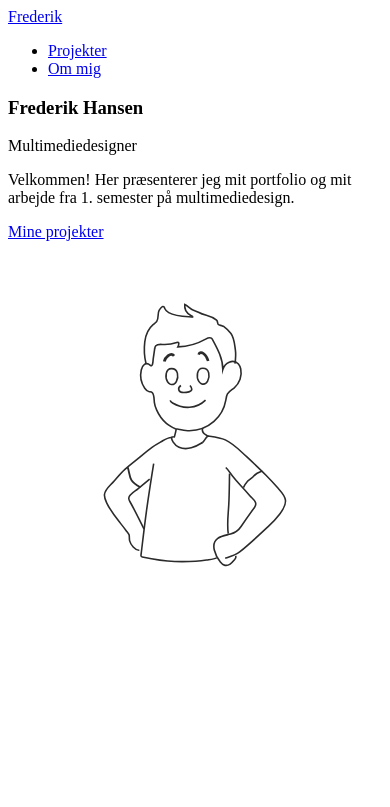
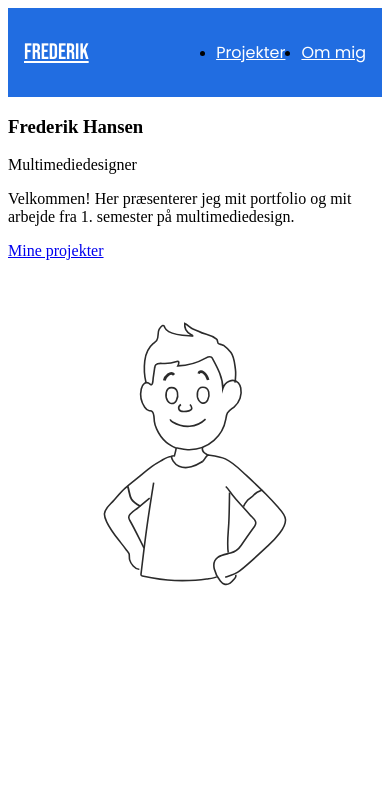
Before and after one commit to FrederikHansennn/1sem-eksamen, a plain HTML site: page index.html in a window 390 px wide. Shown: the top 807 px of the page. Drawn offline with Linux system fonts and the light colour scheme.

Commit message:
Header på index på mobile

```diff
--- a/css/style.css
+++ b/css/style.css
@@ -0,0 +1,58 @@
+:root {
+  /* CSS-variabler */
+
+  /* === FARVER === */
+
+  /* Primær farve (blå) */
+  --color-primary: #216de1;
+
+  /* Baggrundsfarve (off-white) */
+  --color-background: #f7f4ef;
+
+  /* Mørk tekst (overskrifter) */
+  --color-text-heading: #2b2b2b;
+
+  /* Almindelig tekst */
+  --color-text-body: #333333;
+
+  /* Neutrale UI-farver */
+  --color-gray-light: #e5e5e5;
+  --color-gray-medium: #9b9b9b;
+
+  /* === FONTE=== */
+
+  --font-heading: "Bebas Neue", sans-serif;
+  --font-body: "Poppins", sans-serif;
+}
+
+/* HEADER (fælles) */
+.site-header {
+  background: var(--color-primary);
+}
+
+.header-inner {
+  max-width: 1100px;
+  margin: 0 auto;
+  padding: 16px;
+  display: flex;
+  align-items: center;
+  justify-content: space-between;
+}
+
+.logo {
+  font-family: var(--font-heading);
+  font-size: 1.4rem;
+  color: white;
+}
+
+/* Navigation */
+.site-nav ul {
+  display: flex;
+  gap: 16px;
+}
+
+.site-nav a {
+  color: white;
+  font-family: var(--font-body);
+  font-size: 1rem;
+}
--- a/index.html
+++ b/index.html
@@ -1,6 +1,5 @@
 <!DOCTYPE html>
-<html>
-  <html lang="DA">
+<html lang="da">
 <head>
   <meta charset="UTF-8" />
   <meta name="viewport" content="width=device-width, initial-scale=1" />
@@ -11,7 +10,17 @@
     content="Portfolio over mit arbejde og min læring fra 1. semester på multimediedesign."
   />
 
+  <!-- Google Fonts -->
+  <link rel="preconnect" href="https://fonts.googleapis.com" />
+  <link rel="preconnect" href="https://fonts.gstatic.com" crossorigin />
+  <link
+    href="https://fonts.googleapis.com/css2?family=Bebas+Neue&family=Poppins:wght@400;500;600;700&display=swap"
+    rel="stylesheet"
+  />
+
+  <!-- CSS -->
   <link rel="stylesheet" href="css/style.css" />
+  <link rel="stylesheet" href="css/index.css" />
 </head>
 
     <body>
```
Also changed, not shown: om-mig.html (+24 -0 lines), projekter.html (+24 -0 lines), css/index.css (added). Lines whose indentation alone changed are shown as unchanged.
